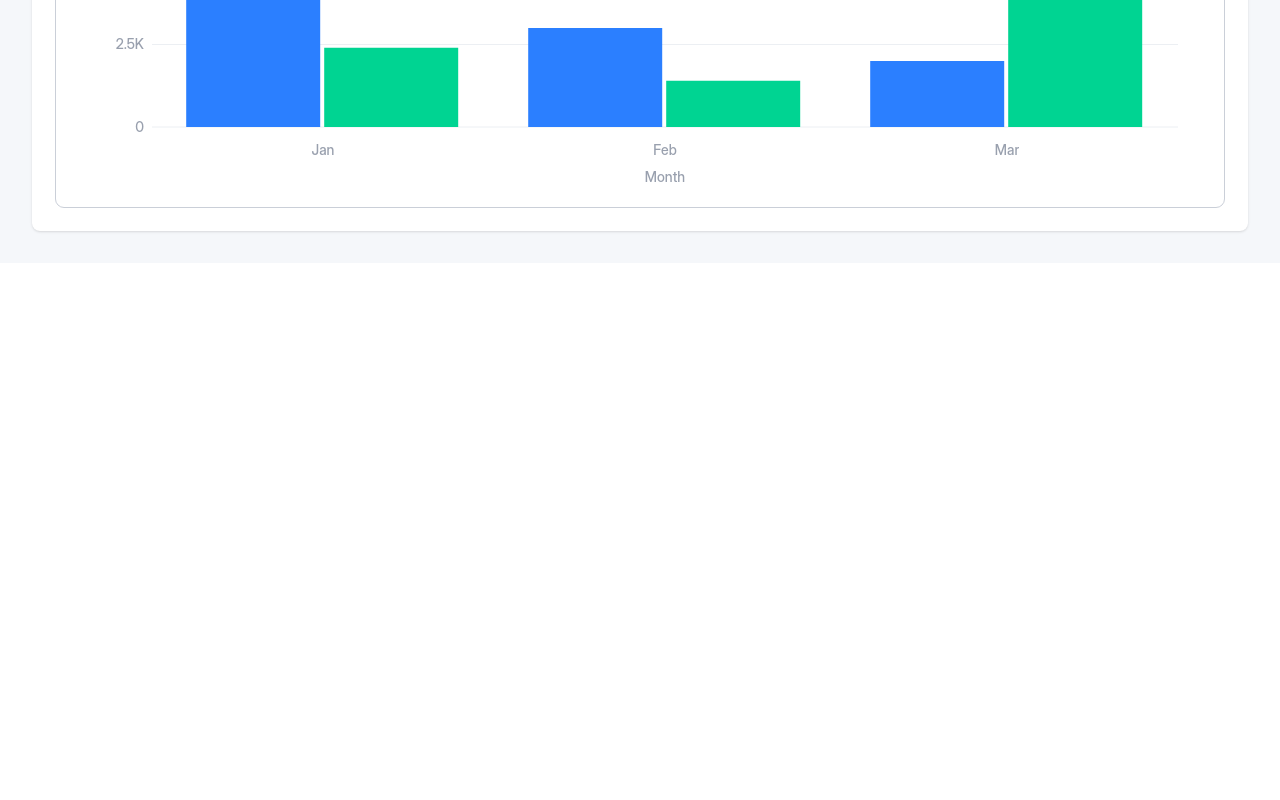
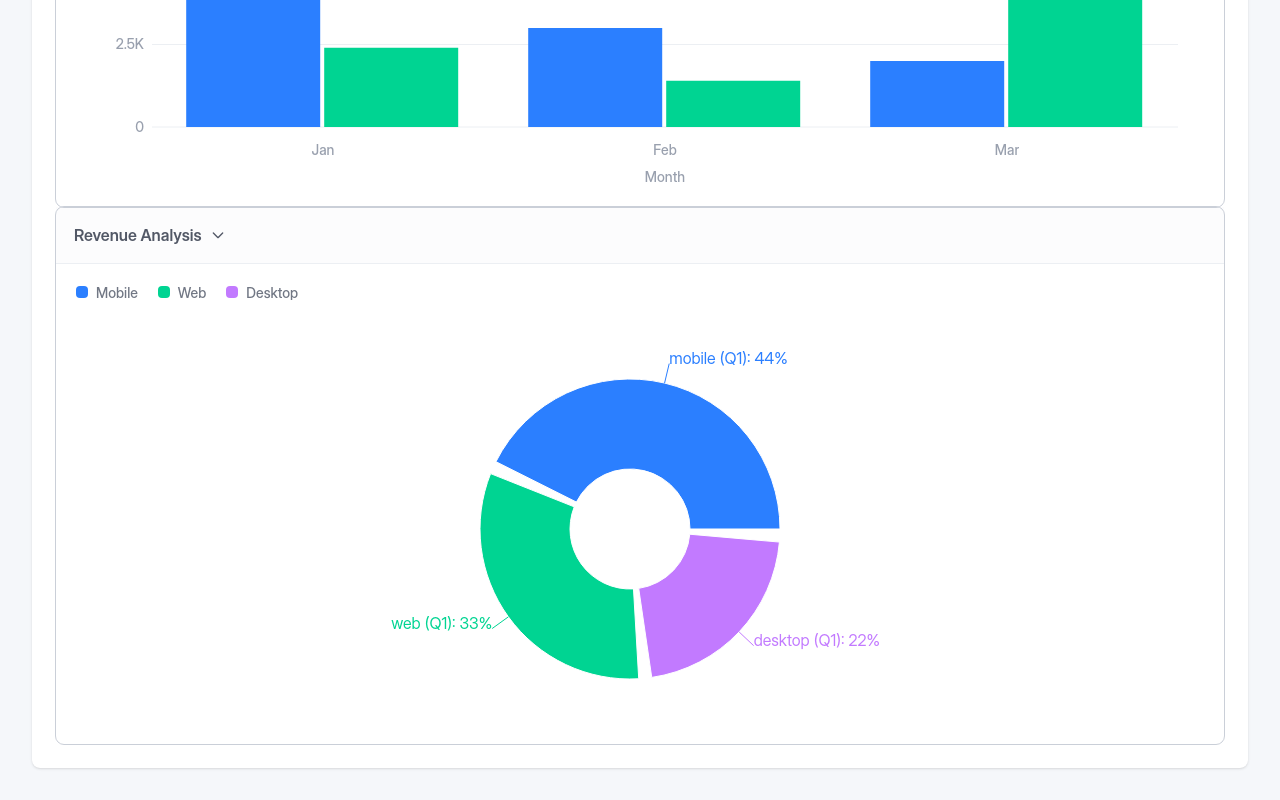
Before and after one commit to vinit-juspay/design-system, a React (Vite) app: page / in a window 1280 px wide. Shown: the part 1012-1812 px from the top of the page. Before the commit the page ends 1275 px from the top, so only its background shows below. Built offline with nearby package versions, Linux system fonts and the light colour scheme; a web font is replaced by a local one.

Commit message:
Tooltip updates

```diff
--- a/lib/components/Charts/Charts.tsx
+++ b/lib/components/Charts/Charts.tsx
@@ -60,10 +60,12 @@ export const Chart: React.FC<ChartProps> = ({
     const [selectedKeys, setSelectedKeys] = useState<string[]>([]);
     const [selectedMetric, setSelectedMetric] = useState<string>(metrics.length > 0 ? metrics[0] : '');
     const [hoveredKey, setHoveredKey] = useState<string | null>(null);
+    const [hoveredXValue, setHoveredXValue] = useState<string | null>(null);
 
     const transformedData = transformData(data, keys);
 
-    const CustomTooltip = ({ active, payload, label, hoveredKey }: TooltipProps<ValueType, NameType> & { hoveredKey: string | null }) => {
+
+    const CustomTooltip = ({ active, payload, label, hoveredKey, setHoveredKey }: TooltipProps<ValueType, NameType> & { hoveredKey: string | null, setHoveredKey: (key: string | null) => void }) => {
         if (!active || !payload || payload.length === 0) {
             return null;
         }
@@ -71,12 +73,15 @@ export const Chart: React.FC<ChartProps> = ({
         if(hoveredKey === null) {
             const fallbackKey = keys[0];
             hoveredKey = fallbackKey;
+            setHoveredKey(fallbackKey);
         }
+
+        console.log(hoveredKey, "hoveredKey");
 
         const xAxisValue = payload[0].payload.name;
         // const xAxisDataPoint = data.find(point => point.name === xAxisValue);
 
-        console.log(hoveredKey, "hoveredKey");
+        // console.log(hoveredKey, "hoveredKey");
 
         const keyName = payload[0].dataKey as string;
 
@@ -97,7 +102,7 @@ export const Chart: React.FC<ChartProps> = ({
                         style={{ backgroundColor: payload[0].color }}
                     ></div>
                     <div className='flex flex-col'>
-                        <h3 className='text-body-md font-600 text-gray-900'>{capitaliseCamelCase(keyName)}</h3>
+                        <h3 className='text-body-md font-600 text-gray-900'>{capitaliseCamelCase(hoveredKey)}</h3>
                         <label className='font-500 text-body-sm text-gray-400'>{capitaliseCamelCase(xAxisValue)}</label>
                     </div>
                 </div>
@@ -139,6 +144,7 @@ export const Chart: React.FC<ChartProps> = ({
         });
     };
 
+    console.log(hoveredXValue, "hoveredXValue");
     const handleMetricChange = (metric: string) => {
         setSelectedMetric(metric);
     };
@@ -150,7 +156,7 @@ export const Chart: React.FC<ChartProps> = ({
                     <LineChart
                         data={transformedData}
                         margin={{ top: 10, right: 30, left: yAxisLabel ? 30 : 10, bottom: xAxisLabel ? 30 : 0 }}
-                        onMouseLeave={() => setHoveredKey(null)}
+                        onMouseLeave={() => { setHoveredKey(null); console.log("Mouse left the chart area"); }}
                     >
                         <CartesianGrid vertical={false} stroke="#ECEFF3" />
                         <XAxis
@@ -178,7 +184,7 @@ export const Chart: React.FC<ChartProps> = ({
                                 fontWeight: 500,
                             } : undefined}
                         />
-                            <Tooltip content={(props) => CustomTooltip({ ...props, hoveredKey })} active={true}/>
+                        <Tooltip content={(props) => CustomTooltip({ ...props, hoveredKey, setHoveredKey })}/>
                         {keys.map((dataKey, index) => (
                             <Line
                                 key={dataKey}
@@ -202,6 +208,15 @@ export const Chart: React.FC<ChartProps> = ({
                     <BarChart
                         data={transformedData}
                         margin={{ top: 10, right: 30, left: yAxisLabel ? 30 : 10, bottom: xAxisLabel ? 30 : 0 }}
+                        onMouseMove={(e) => {
+                            if (e.activeLabel) {
+                                setHoveredXValue(e.activeLabel.toString());
+                            }
+                        }}
+                        onMouseLeave={() => {
+                            setHoveredKey(null);
+                            setHoveredXValue(null);
+                        }}
                     >
                         <CartesianGrid vertical={false} stroke="#ECEFF3" />
                         <XAxis
@@ -229,13 +244,14 @@ export const Chart: React.FC<ChartProps> = ({
                                 fontWeight: 500
                             } : undefined}
                         />
-                        <Tooltip content={(props) => CustomTooltip({ ...props, hoveredKey })}/>
+                        <Tooltip offset={0} cursor={false} content={(props) => CustomTooltip({ ...props, hoveredKey, setHoveredKey })}/>
                         {keys.map((dataKey, index) => (
                             <Bar
                                 key={dataKey}
                                 dataKey={dataKey}
                                 fill={colors[index % colors.length]}
                                 opacity={activeKeys && !activeKeys.includes(dataKey) ? 0.3 : 1}
+                                onMouseOver={() => setHoveredKey(dataKey)}
                             />
                         ))}
                     </BarChart>
--- a/src/Demos/ChartDemo/ChartDemo.tsx
+++ b/src/Demos/ChartDemo/ChartDemo.tsx
@@ -385,95 +385,16 @@ const ChartDemo = () => {
             </Button>
           }
         />
+
+        <Chart
+          type={ChartType.PIE}
+          data={pieChartData}
+          dataKeys={['mobile', 'web', 'desktop']}
+          height={400}
+          metrics={metrics}
+        />
       </div>
     </div>
-    // <div className="flex gap-2">
-
-    //   {/* Line Chart */}
-
-
-    //     <Chart
-    //       type={ChartType.LINE}
-    //       data={lineChartData}
-    //       dataKeys={['revenue', 'profit']}
-    //       height={400}
-    //       xAxisLabel="Month"
-    //       yAxisLabel="Amount ($)"
-    //       metrics={metrics}
-    //       slot1={
-    //         <Button
-    //           buttonType={ButtonType.SECONDARY}
-    //           leadingIcon={Calendar}
-    //           size={ButtonSize.SMALL}
-    //           onClick={() => {
-    //             console.log('Calendar clicked');
-    //           }}
-    //         >
-    //           Last 6 months
-    //         </Button>
-    //       }
-    //       slot2={
-    //         <Button
-    //           buttonType={ButtonType.SECONDARY}
-    //           leadingIcon={Filter}
-    //           size={ButtonSize.SMALL}
-    //         >
-    //           Filters
-    //         </Button>
-    //       }
-    //       slot3={
-    //         <Button
-    //           buttonType={ButtonType.SECONDARY}
-    //           leadingIcon={Download}
-    //           size={ButtonSize.SMALL}
-    //         >
-    //           Export
-    //         </Button>
-    //       }
-    //     />
-
-    //   {/* Bar Chart */}
-    //   {/* <div className="space-y-4"> */}
-    //     <Chart
-    //       type={ChartType.BAR}
-    //       data={lineChartData}
-    //       dataKeys={['revenue', 'profit']}
-    //       height={400}
-    //       xAxisLabel="Month"
-    //       yAxisLabel="Amount ($)"
-    //       metrics={metrics}
-    //       slot1={
-    //         <Button
-    //           buttonType={ButtonType.SECONDARY}
-    //           leadingIcon={Calendar}
-    //           size={ButtonSize.SMALL}
-    //         >
-    //           Last 6 months
-    //         </Button>
-    //       }
-    //     />
-    //   {/* </div> */}
-
-    //   {/* Pie Chart */}
-    //   {/* <div className="space-y-4">
-    //     <Chart
-    //       type={ChartType.PIE}
-    //       data={pieChartData}
-    //       dataKeys={['mobile', 'web', 'desktop']}
-    //       height={400}
-    //       metrics={metrics}
-    //       slot1={
-    //         <Button
-    //           buttonType={ButtonType.SECONDARY}
-    //           leadingIcon={Download}
-    //           size={ButtonSize.SMALL}
-    //         >
-    //           Export
-    //         </Button>
-    //       }
-    //     />
-    //   </div> */}
-    // </div>
   );
 };
 
```
